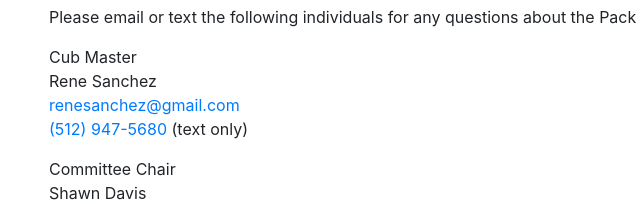
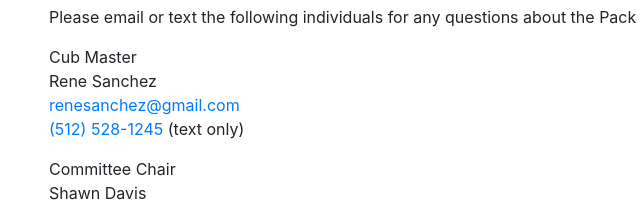
Before and after one commit to shawndavistx/pack1720.github.io, a website: page docs/index.html in a window 1280 px wide. Shown: the part 3479-3683 px from the top of the page, 36-676 px from the left. Drawn offline with nearby package versions, Linux system fonts and the light colour scheme.

Commit message:
Update index.html

```diff
--- a/docs/index.html
+++ b/docs/index.html
@@ -338,7 +338,7 @@ h1, h2, h3, h4, h5, h6 {
 			</a>
 			<br/>
 			<a href="tel:5129475680">
-			 (512) 947-5680
+			 (512) 528-1245
 			</a>
 			(text only)
 		 </p>
```
